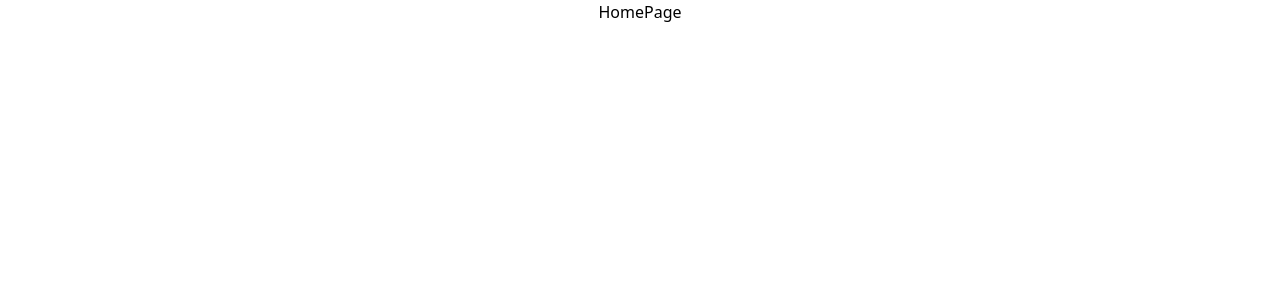
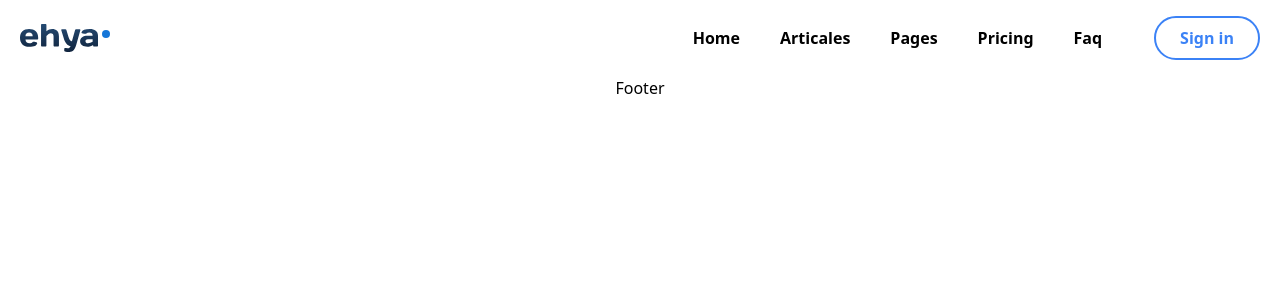
Before and after one commit to The0101/blog-project, a React (Create React App) app: page / in a window 1280 px wide. Shown: the top 300 px of the page. Built offline with nearby package versions, Linux system fonts and the light colour scheme.

Commit message:
3 - Creating Header

```diff
--- a/src/App.js
+++ b/src/App.js
@@ -1,4 +1,3 @@
-import logo from './logo.svg';
 import './App.css';
 import HomePage from './page/HomePage';
 
--- a/src/components/Header.jsx
+++ b/src/components/Header.jsx
@@ -1,9 +1,43 @@
 import React from 'react'
+import images from '../constants/image'
+
+const navItemsInfo =[
+  {name: "Home"},
+  {name: "Articales"},
+  {name: "Pages"},
+  {name: "Pricing"},
+  {name: "Faq"},
+]
+
+const NavItem = ({name}) => {
+  return ( <li className='relative group'>
+  <a href="/" className='px-4 py-2'>
+    {name}
+    </a>
+  <span className='text-blue-500 absolute transition-all duration-500 font-bold right-0 top-0 group-hover:right-[90%] opacity-0 group-hover:opacity-100'>/</span>
+</li>
+)
+}
 
 const Header = () => {
-  return (
-    <div>Header</div>
-  )
+  return <section>
+    <header className="container mx-auto px-5 flex justify-between py-4 items-center">
+      <div>
+        <img src={images.Logo} alt="Logo" />
+      </div>
+      <div className='flex gap-x-9 items-center'>
+        <ul className='flex gap-x-2 font-semibold'>
+          {navItemsInfo.map((item) => (
+            <NavItem key={item.name} name={item.name} />
+          ))}
+
+        </ul>
+        <button className='border-2 border-blue-500 px-6 py-2 rounded-full text-blue-500 font-semibold hover:bg-blue-500 hover:text-white transition-all dura-300'>Sign in</button>
+      </div>
+    </header>
+  </section>
+
+
 }
 
 export default Header
--- a/src/components/MainLayout.jsx
+++ b/src/components/MainLayout.jsx
@@ -1,8 +1,16 @@
 import React from 'react'
+import Footer from "./Footer"
+import Header from "./Header"
 
-const MainLayout = () => {
+
+const MainLayout = ({children}) => {
   return (
-    <div>MainLayout</div>
+    <div>
+      <Header />
+      {children}
+      <Footer />
+
+    </div>
   )
 }
 
--- a/src/constants/image.js
+++ b/src/constants/image.js
@@ -0,0 +1,7 @@
+import Logo from "../assets/Logo.svg"
+
+const images = {
+    Logo,
+}
+
+export default images
--- a/src/constants/index.js
+++ b/src/constants/index.js
@@ -0,0 +1 @@
+export {default as images} from "./images"
--- a/src/page/HomePage.jsx
+++ b/src/page/HomePage.jsx
@@ -1,9 +1,8 @@
 import React from 'react'
+import MainLayout from '../components/MainLayout'
 
 const HomePage = () => {
-  return (
-    <div>HomePage</div>
-  )
+  return <MainLayout></MainLayout>
 }
 
 export default HomePage
```
